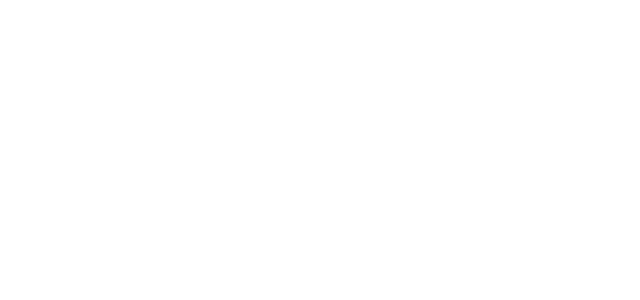
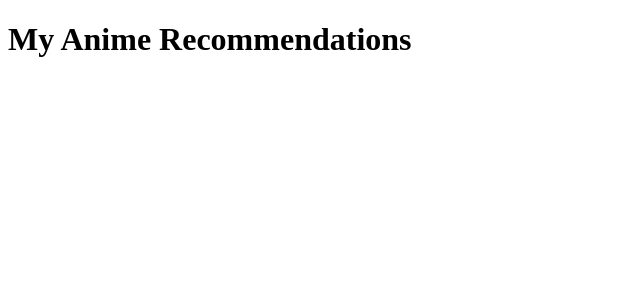
Before and after one commit to neerajsingh869/anime-recommendations, a React (Vite) app: page / in a window 1280 px wide. Shown: the top 300 px of the page, without its empty margins (0-640 px from the left). Built offline with nearby package versions, Linux system fonts and the light colour scheme.

Commit message:
feat: add header component

```diff
--- a/src/App.jsx
+++ b/src/App.jsx
@@ -116,11 +116,21 @@
 
 let animeGenres = Object.keys(animeRecommendations);
 
+function Header() {
+  return (
+    <header>
+      <h1>My Anime Recommendations</h1>
+    </header>
+  )
+}
+
 function App() {
 
   return (
     <>
-
+      <div>
+        <Header />
+      </div>
     </>
   )
 }
```
